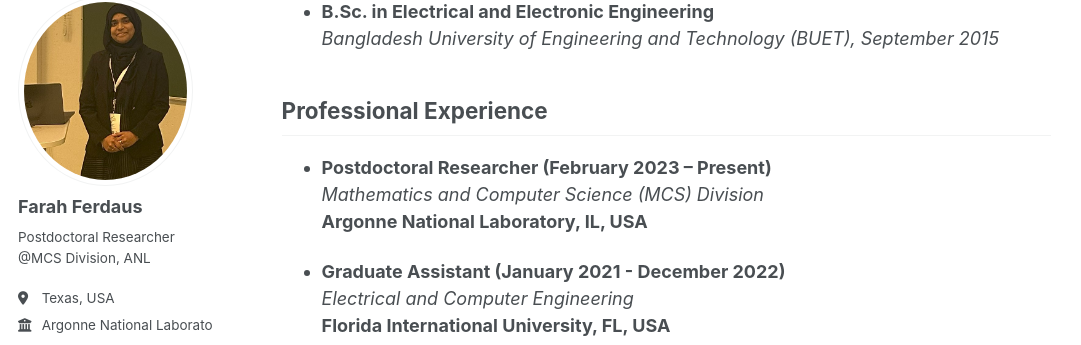
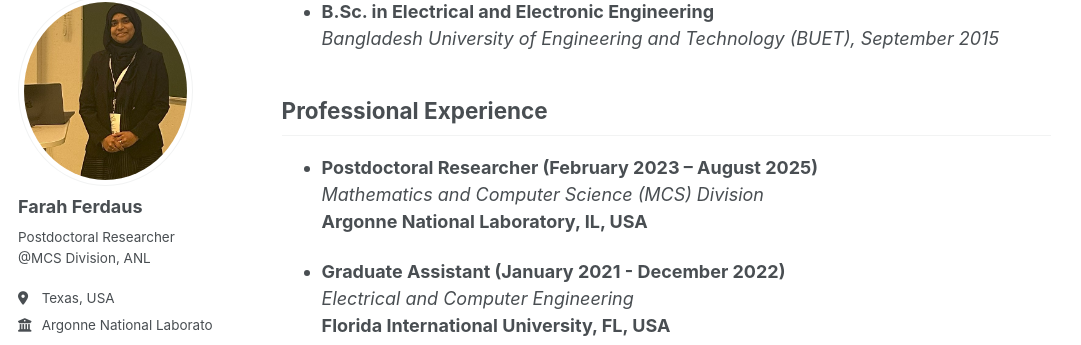
Before and after one commit to fferdaus/fferdaus.github.io, a Jekyll site: the page built from _pages/about.md, in a window 1280 px wide and 900 px high, scrolled down 780 px. Shown: the part 103-448 px from the top of the window, without its empty margins (0-1081 px from the left). Built offline with Jekyll 4.4.1, drawn with Linux system fonts in a browser that asks for light colours; some web fonts are replaced.

Commit message:
Update about.md

```diff
--- a/_pages/about.md
+++ b/_pages/about.md
@@ -31,7 +31,7 @@ She has published numerous scientific articles, including journal articles, conf
 ## Professional Experience
 
 
-- **Postdoctoral Researcher (February 2023 – Present)**
+- **Postdoctoral Researcher (February 2023 – August 2025)**
 *Mathematics and Computer Science (MCS) Division*
 **Argonne National Laboratory, IL, USA**
 
```
